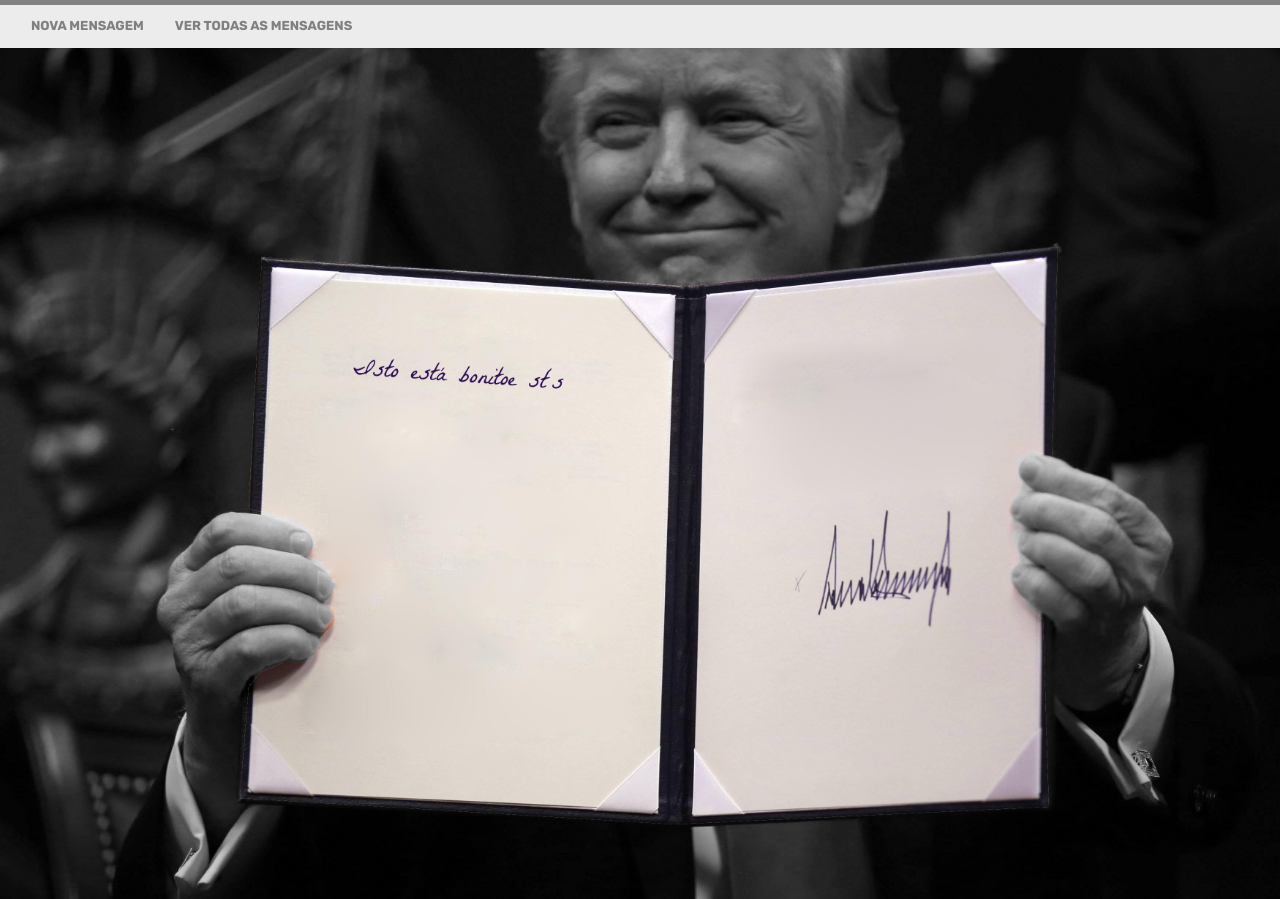
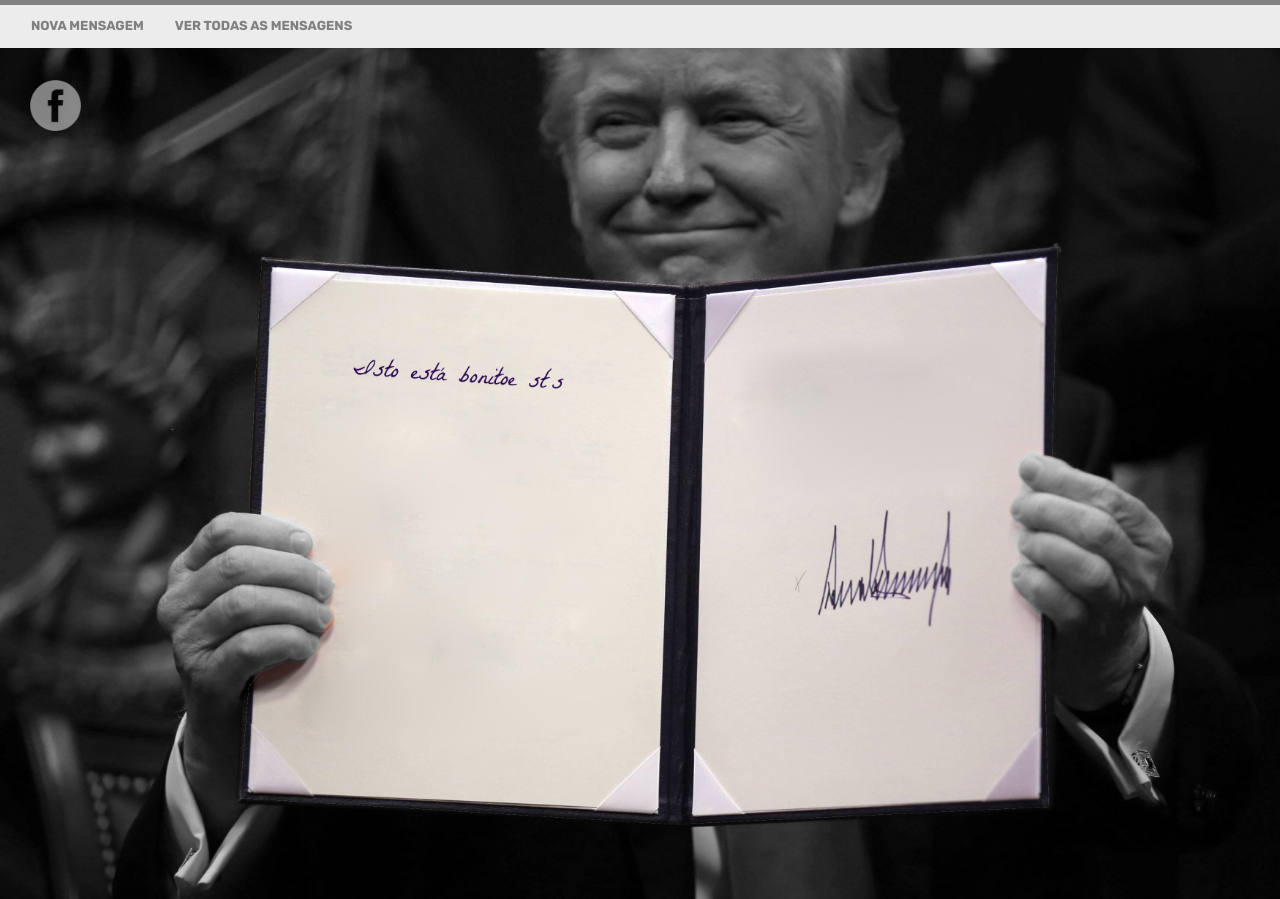
Before and after one commit to mrojao/website_mariana, a PHP site: page /mensagemtrump.php?id=1 in a window 1280 px wide. Run offline with PHP 8.4, Linux system fonts and the light colour scheme; data that the repository does not hold is empty; some libraries are stand-ins or nearby versions.

Commit message:
Partilha no facebook
Acrescento da funcionalidade de partilha da imagem de Trump com a
mensagem no facebook.

```diff
--- a/head.php
+++ b/head.php
@@ -10,4 +10,5 @@ header('Content-type: text/html; charset=UTF-8');
 <head>
 <meta http-equiv="Content-Type" content="text/html; charset=utf-8"/>
 <link rel="stylesheet" type="text/css" href="style.css">
+<script type="text/javascript" src="https://ajax.googleapis.com/ajax/libs/jquery/1.7.0/jquery.min.js"></script>
 </head>
--- a/mensagemtrump.php
+++ b/mensagemtrump.php
@@ -89,11 +89,14 @@
   imagejpeg($jpg_image, 'fotos\newimage2.jpg');
 
   imagedestroy($jpg_image);
-
-
-
 ?>
 
+<div id="facebook">
+  <?php
+  $url = "https://sensitive-passages.000webhostapp.com/mensagemtrump.php?id=" . $id;
+  echo "<a href='https://www.facebook.com/sharer/sharer.php?u=". $url ."' target='_blank'> <img src='fotos/facebook.gif'> </a>";
+  ?>
+</div>
 
 <div id="mensagemTrump">
 <img src="fotos\newimage2.jpg">
--- a/menu.php
+++ b/menu.php
@@ -1,11 +1,3 @@
-
-<head>
-
-  <link rel="stylesheet" type="text/css" href="style.css">
-  <script type="text/javascript" src="https://ajax.googleapis.com/ajax/libs/jquery/1.7.0/jquery.min.js"></script>
-
-</head>
-
 <script>
 
   /*$(document).ready(function() {
--- a/style.css
+++ b/style.css
@@ -204,7 +204,7 @@ img.avatar {
     border-top-style: solid;
     border-top-color: rgba(0, 0, 0, 0.45);
     border-top-width: thick;
-    z-index: 3;
+    z-index: 5;
 }
 
 ul {
@@ -232,6 +232,22 @@ li a {
 
 
 /* mensagem trump */
+
+#facebook{
+    position: absolute;
+    z-index: 3;
+    padding-top: 80px;
+    padding-left: 30px;
+}
+
+#facebook img{
+    width: 10%;
+    opacity: 0.5;
+}
+
+#facebook img:hover{
+    opacity: 1;
+}
 
 #mensagemTrump{
     position: relative;
```
Also changed, not shown: fotos/facebook.gif (added).
